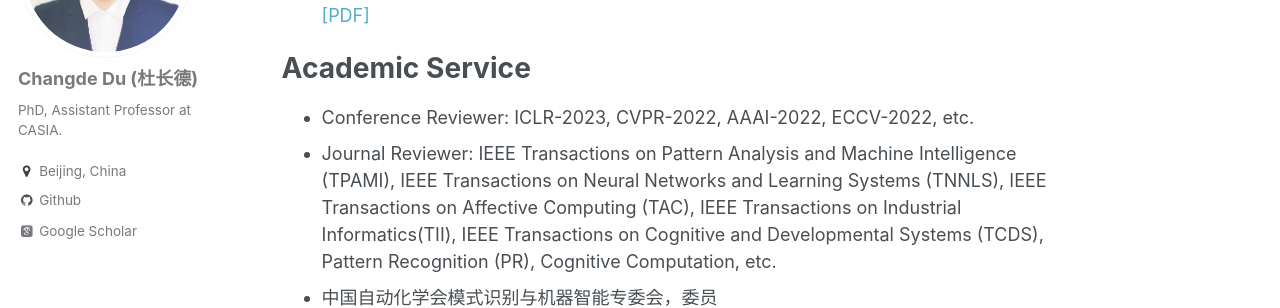
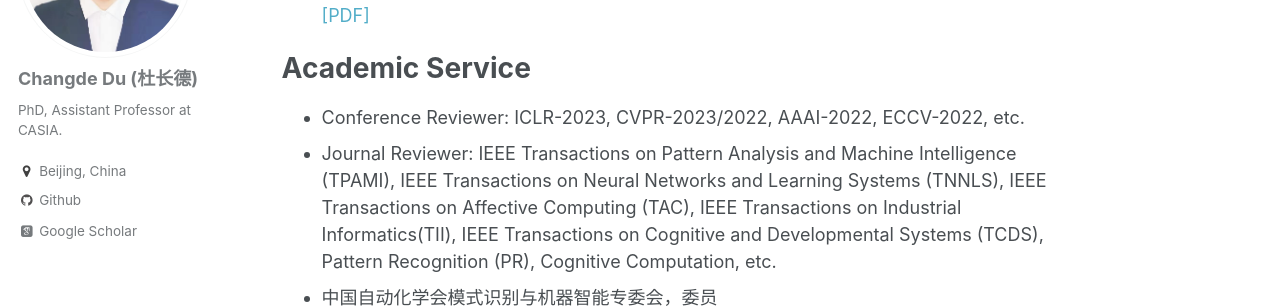
Before and after one commit to ChangdeDu/changdedu.github.io, a Jekyll site: the page built from _pages/about.md, in a window 1280 px wide and 900 px high, scrolled down 7551 px. Shown: the part 153-461 px from the top of the window. Built offline with Jekyll 4.4.1, drawn with Linux system fonts in a browser that asks for light colours; some web fonts are replaced.

Commit message:
Update about.md

```diff
--- a/_pages/about.md
+++ b/_pages/about.md
@@ -168,7 +168,7 @@ Conference on Uncertainty in Artificial Intelligence (**UAI 2016**), 2016  <br>[
 Joint European Conference on Machine Learning and Knowledge Discovery in Databases (**ECML PKDD 2016**), 165-181, 2016  <br>[[PDF]](https://link.springer.com/chapter/10.1007%2F978-3-319-46128-1_11)
 
 # Academic Service
-- Conference Reviewer: ICLR-2023, CVPR-2022, AAAI-2022, ECCV-2022, etc.
+- Conference Reviewer: ICLR-2023, CVPR-2023/2022, AAAI-2022, ECCV-2022, etc.
 - Journal Reviewer: IEEE Transactions on Pattern Analysis and Machine Intelligence (TPAMI), IEEE Transactions on Neural Networks and Learning Systems (TNNLS), IEEE Transactions on Affective Computing (TAC), IEEE Transactions on Industrial Informatics(TII), IEEE Transactions on Cognitive and Developmental Systems (TCDS), Pattern Recognition (PR), Cognitive Computation, etc.
 - 中国自动化学会模式识别与机器智能专委会，委员
 - 中国图象图形学学会视觉大数据专委会，委员
```
